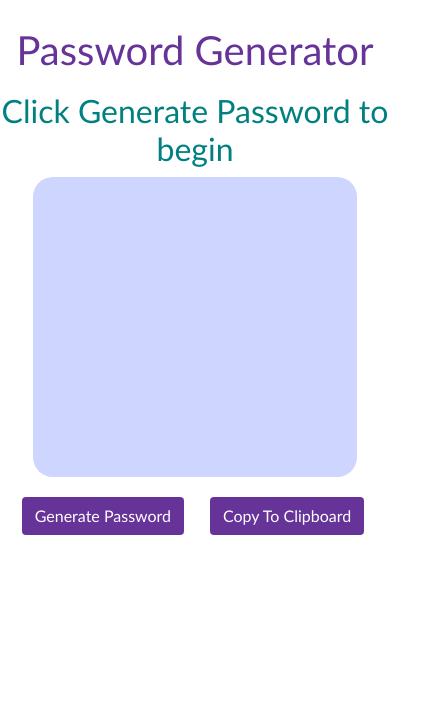
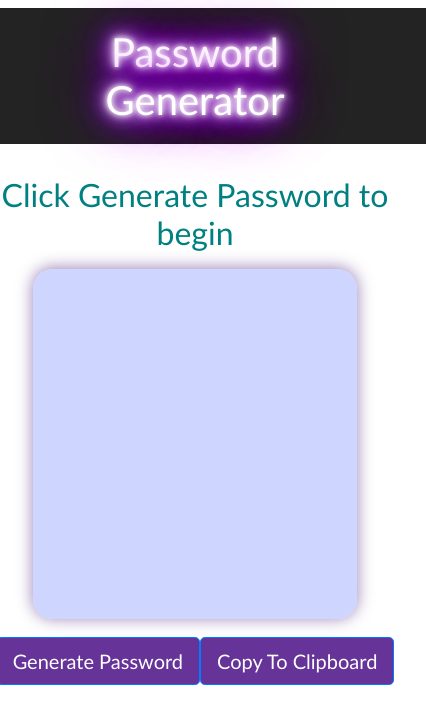
Before and after one commit to Inbary-s/password-generator, a plain HTML site: page index.html in a window 390 px wide. Shown: the whole page, 426 px wide, since content can reach past the window. Drawn offline with nearby package versions, Linux system fonts and the light colour scheme.

Commit message:
fixed responsive styles

```diff
--- a/assets/style.css
+++ b/assets/style.css
@@ -1,9 +1,11 @@
 #pwBox {
     width: 80%;
-    height: 300px;
+    height: 350px;
     background-color: rgba(164, 178, 255, 0.534);
-    margin: 0 10% 0 10%;
+    margin: 2% 10% 2% 10%;
     border-radius: 20px;
+    box-shadow: 0px -1px 15px 1px rgba(76, 29, 122, 0.507);
+
   }
 
   .row{
@@ -13,21 +15,25 @@
   body{
       padding: 2%;
       font-family: 'Gill Sans', 'Gill Sans MT', Calibri, 'Trebuchet MS', sans-serif;
+      width: 100%;
   }
 
   h1 {
-      margin: auto;
       text-align: center;
       color: rebeccapurple;
-      margin-top: 2%;
-      padding: 10px;
+      top: 0;
+      padding: 20px 35% 20px 35%;
+      color: #FFFFFF;
+      background: #232323;
+      text-shadow: 0 0 5px #FFF, 0 0 10px #FFF, 0 0 15px #FFF, 0 0 20px #c918ff, 0 0 30px rgb(143, 24, 255), 0 0 40px rgb(182, 24, 255), 0 0 55px rgb(182, 24, 255), 0 0 30px rgb(143, 24, 255), 0 0 75px #8418ff;
+      color: #FFFFFF;
     }
 
 
     h2 {
         color: teal;
         text-align: center;
-        margin-top: 2%;
+        margin-top: 6%;
     }
 
     h3 {
@@ -42,12 +48,13 @@
         padding: 10px;
         margin: 10px;
         color: rgb(96, 44, 148);
-        text-shadow: 1px 1px rgb(146, 146, 146);
+        text-shadow: 2px 2px rgba(75, 29, 122, 0.507), 4px 5px rgba(76, 29, 122, 0.507), 1px 1px rgba(76, 29, 122, 0.507);
         font-size: 200%;
+        text-align: center;
     }
 
   .btns {
-      padding-top: 20px;
+      padding-top: 10px;
   }
 
   .btn {
@@ -63,4 +70,9 @@
       h4{
           font-size: 16px;
       }
-  }
+     .btns {
+        position: relative;
+        float: left;
+        align-content: center;
+     }
+    }
--- a/index.html
+++ b/index.html
@@ -13,7 +13,7 @@
 </head>
 
 <body>
-    <div class="row">
+    <div class="row justify-content-center">
         <h1>Password Generator</h1>
     </div>
 
@@ -21,14 +21,14 @@
 
             <h2>Click Generate Password to begin</h2>
 
-        <div id="pwBox" class="justify-content-center"><h4 id="pw"></h4></div>
+        <div id="pwBox"><h4 id="pw" ></h4></div>
 
         <div class="row justify-content-center btns">
-            <div class="col-6  justify-content-start">
-                <button type = "button" class = "btn" id="generate">Generate Password</button>
+            <div class="col-  justify-content-start">
+                <button type = "button" class = "btn btn-primary btn-lg" id="generate">Generate Password</button>
             </div>
-            <div class="col-6  justify-content-end">
-                <button type = "button" class = "btn" id="copy">Copy To Clipboard</button>
+            <div class="col-  justify-content-end">
+                <button type = "button" class = "btn btn-primary btn-lg" id="copy">Copy To Clipboard</button>
             </div>
         </div>
     </div>
```
